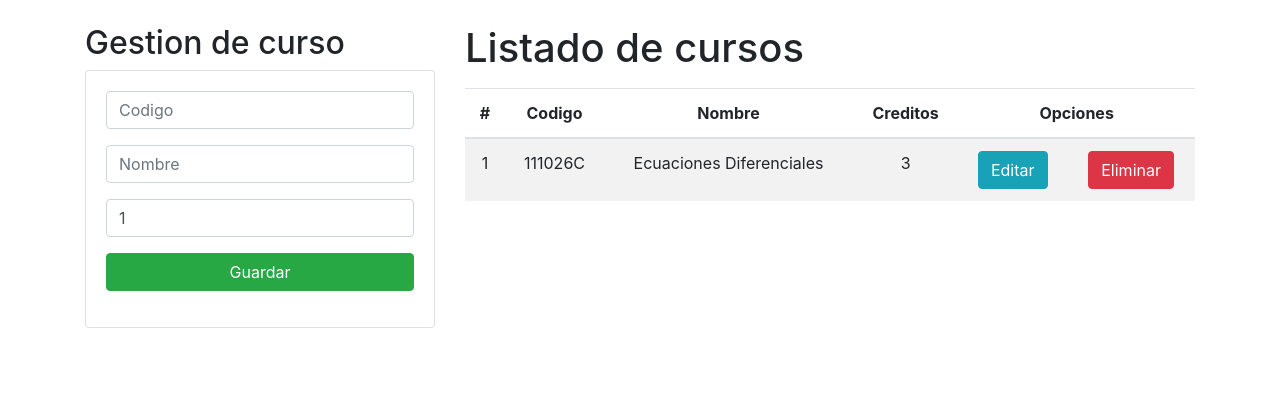
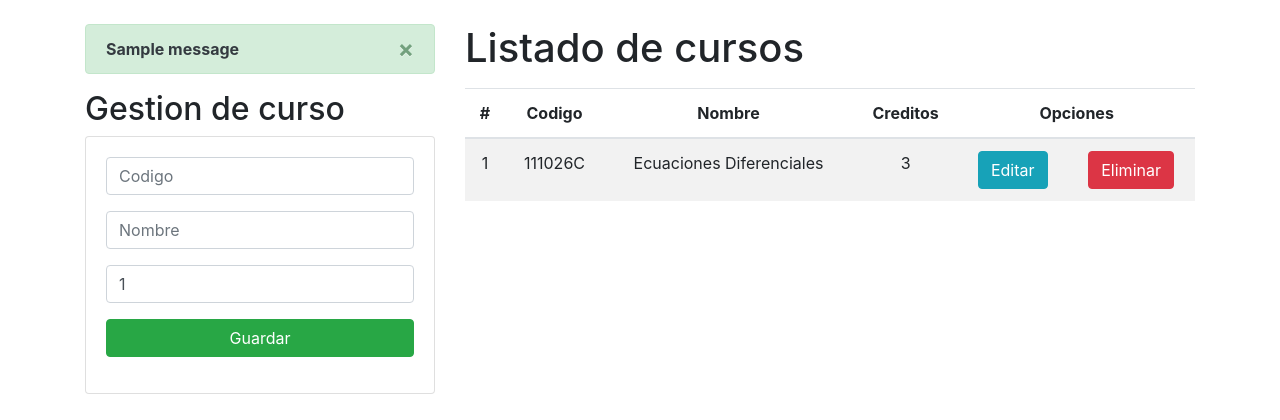
Before and after one commit to jhonedin/CRUD_DJANGO, a Django app: template Universidad/Aplicaciones/Academico/templates/gestionCursos.html in a window 1280 px wide. Shown: the part 56-476 px from the top of the page. Run offline with Django 3.2, Linux system fonts and the light colour scheme; the template is opened without the code that fills it: values that come from a table or form of the project are taken from there, others are empty; data comes from the database, SQL or seed files in the repository; both versions use the stored data as it was after the commit; one stand-in notice (Sample message) is shown; parts of the project's set-up code (start-up, migrations or seed data) failed here and were passed over.

Commit message:
Se implementa funcionalidad de mensajes.

```diff
--- a/Universidad/Aplicaciones/Academico/templates/gestionCursos.html
+++ b/Universidad/Aplicaciones/Academico/templates/gestionCursos.html
@@ -5,6 +5,14 @@
 {% block body %}
 <div class="row">
     <div class="col-sm-12 col-md-6 col-lg-4 col-xl-4">
+        {% if messages %}
+            {% for message in messages %}
+                <div class="alert alert-dismissible alert-success">
+                    <button type="button" class="close" data-dismiss="alert">&times;</button>
+                    <strong class="text-dark">{{ message }}</strong>
+                </div>
+            {% endfor %}
+        {% endif %}
         <h2>Gestion de curso</h2>
         <div class="card">
             <div class="card-body">
```
Also changed, not shown: Universidad/Aplicaciones/Academico/views.py (+6 -1 lines), Universidad/Universidad.db.
